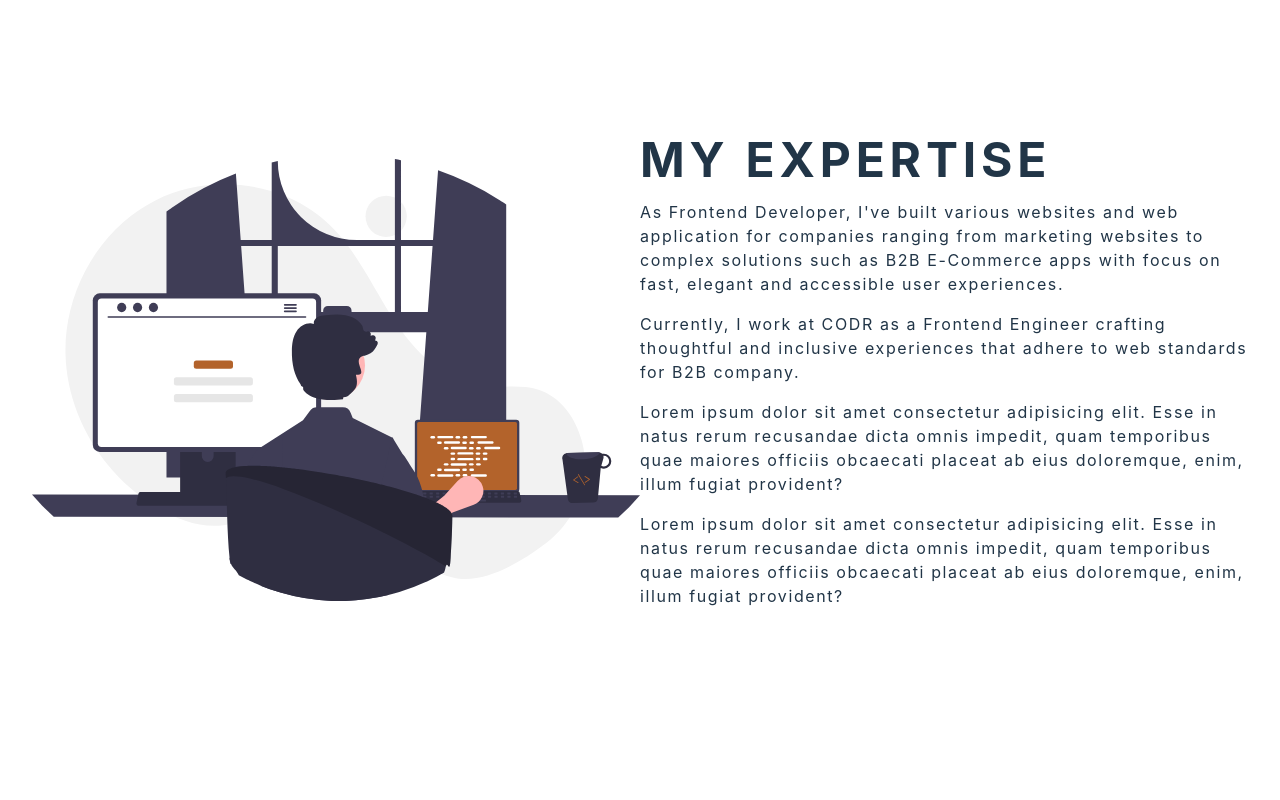
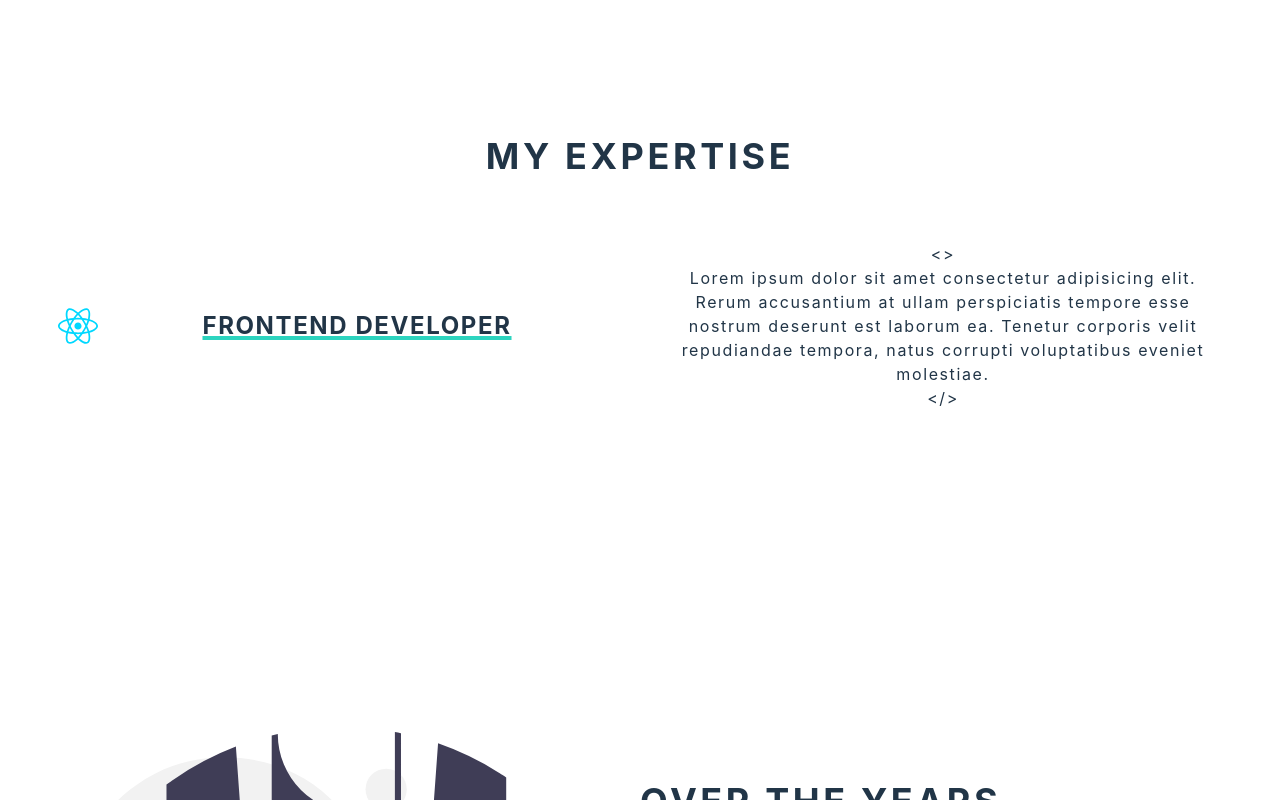
Before and after one commit to agungsuryo789/portfolio, a React (Vite) app: page / in a window 1280 px wide. Shown: the part 1060-1860 px from the top of the page. Built offline with nearby package versions, Linux system fonts and the light colour scheme.

Commit message:
feat: add expertise section
* add section in landing page

```diff
--- a/src/App.css
+++ b/src/App.css
@@ -1,4 +1,14 @@
 #root {
-  margin: 0 auto;
-  padding: 2rem;
+	margin: 0 auto;
+	padding: 2rem;
 }
+
+.code-editor-style::before {
+	content: "<>";
+	margin-bottom: 5px;
+}
+
+.code-editor-style::after {
+	content: "</>";
+	margin-top: 5px;
+}
--- a/src/App.tsx
+++ b/src/App.tsx
@@ -4,6 +4,7 @@ import Navbar from "./Components/Navbar";
 import "./App.css";
 import profilePicture from "./assets/profile-vector.jpg";
 import codingPicture from "./assets/coding-vector.svg";
+import reactIcon from "./assets/react.svg";
 
 function App() {
   const [count, setCount] = useState(0);
@@ -19,7 +20,7 @@ function App() {
           <h1 className="text-4xl uppercase font-bold tracking-widest">
             Front-end React Developer
           </h1>
-          <p className="text-base my-4 italic">
+          <p className="my-4 italic">
             Hi,{" "}
             <span className="font-extrabold hover:not-italic">
               i'm Agung Suryo
@@ -37,6 +38,30 @@ function App() {
         </div>
       </section>
 
+      <section className="tracking-widest my-20">
+        <h1 className="text-4xl text-center uppercase font-bold tracking-widest my-10">
+          My Expertise
+        </h1>
+        <div className="grid grid-rows-2 border-2 border-white sm:grid-cols-2">
+          <div className="flex flex-row text-center p-6">
+            <img src={reactIcon} alt="react icon" className="w-10" />
+            <h1 className="underline decoration-teal-400 decoration-4 uppercase font-bold text-2xl m-auto">
+              Frontend Developer
+            </h1>
+          </div>
+          <div className="text-center p-6">
+            <p className="code-editor-style">
+              <br />
+              Lorem ipsum dolor sit amet consectetur adipisicing elit. Rerum
+              accusantium at ullam perspiciatis tempore esse nostrum deserunt
+              est laborum ea. Tenetur corporis velit repudiandae tempora, natus
+              corrupti voluptatibus eveniet molestiae.
+              <br />
+            </p>
+          </div>
+        </div>
+      </section>
+
       <section className="grid grid-rows-2 items-center my-20 sm:grid-cols-4">
         <div className="col-span-2">
           <img
@@ -46,8 +71,8 @@ function App() {
           />
         </div>
         <div className="col-span-2 tracking-widest">
-          <h1 className="text-5xl uppercase font-bold tracking-widest">
-            My Expertise
+          <h1 className="text-4xl uppercase font-bold tracking-widest">
+            Over The Years
           </h1>
           <p className="my-4">
             As Frontend Developer, I've built various websites and web
@@ -61,16 +86,9 @@ function App() {
             company.
           </p>
           <p className="my-4">
-            Lorem ipsum dolor sit amet consectetur adipisicing elit. Esse in
-            natus rerum recusandae dicta omnis impedit, quam temporibus quae
-            maiores officiis obcaecati placeat ab eius doloremque, enim, illum
-            fugiat provident?
-          </p>
-          <p className="my-4">
-            Lorem ipsum dolor sit amet consectetur adipisicing elit. Esse in
-            natus rerum recusandae dicta omnis impedit, quam temporibus quae
-            maiores officiis obcaecati placeat ab eius doloremque, enim, illum
-            fugiat provident?
+            Before now, I was Frontend Engineer at VHP Software(Sindata), where
+            I worked on a suite of tools and services tailored towards Hotel
+            Management Software for all need of the hotel industry.
           </p>
         </div>
       </section>
```
Also changed, not shown: src/assets/React-icon.svg (added).
